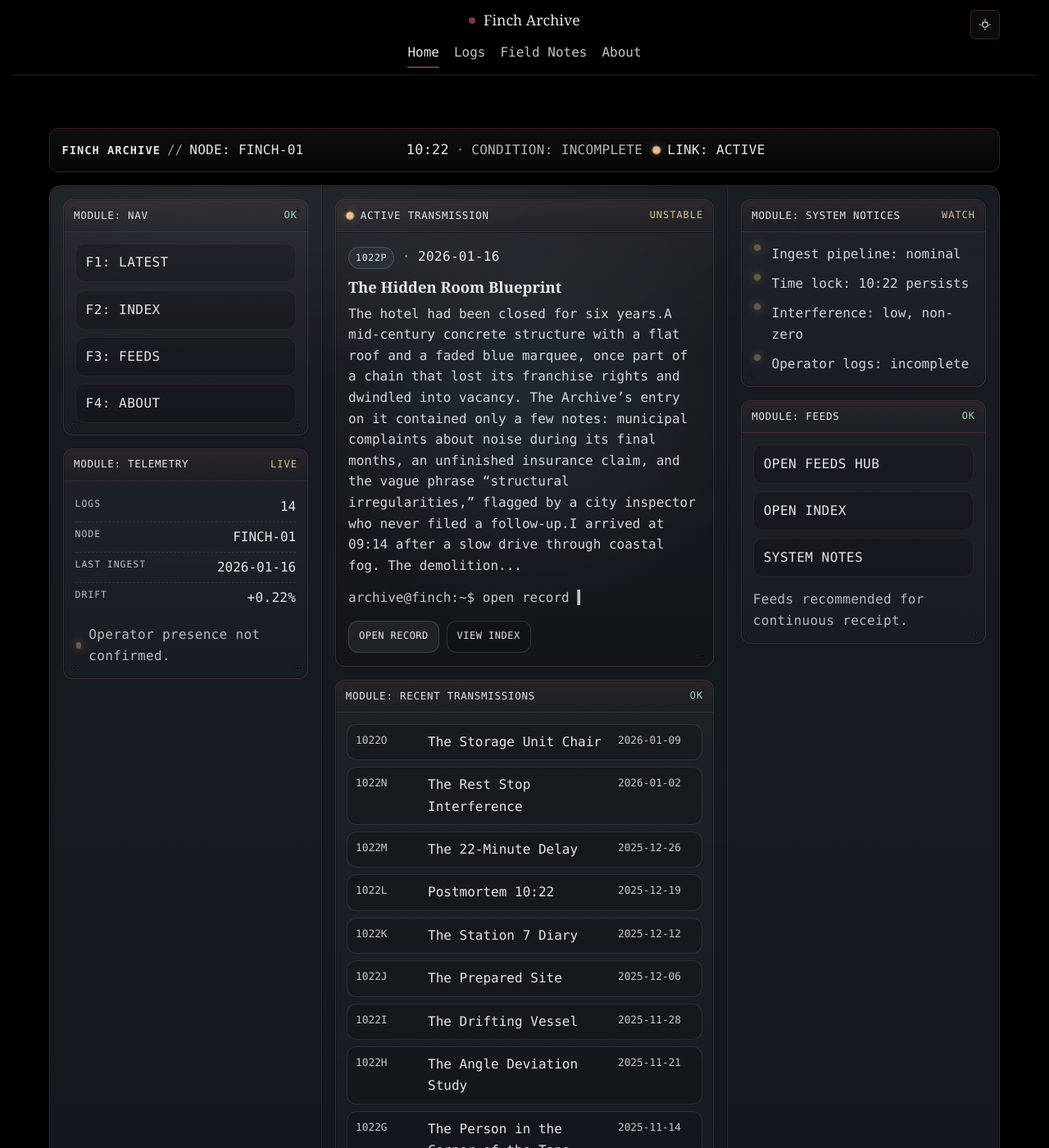
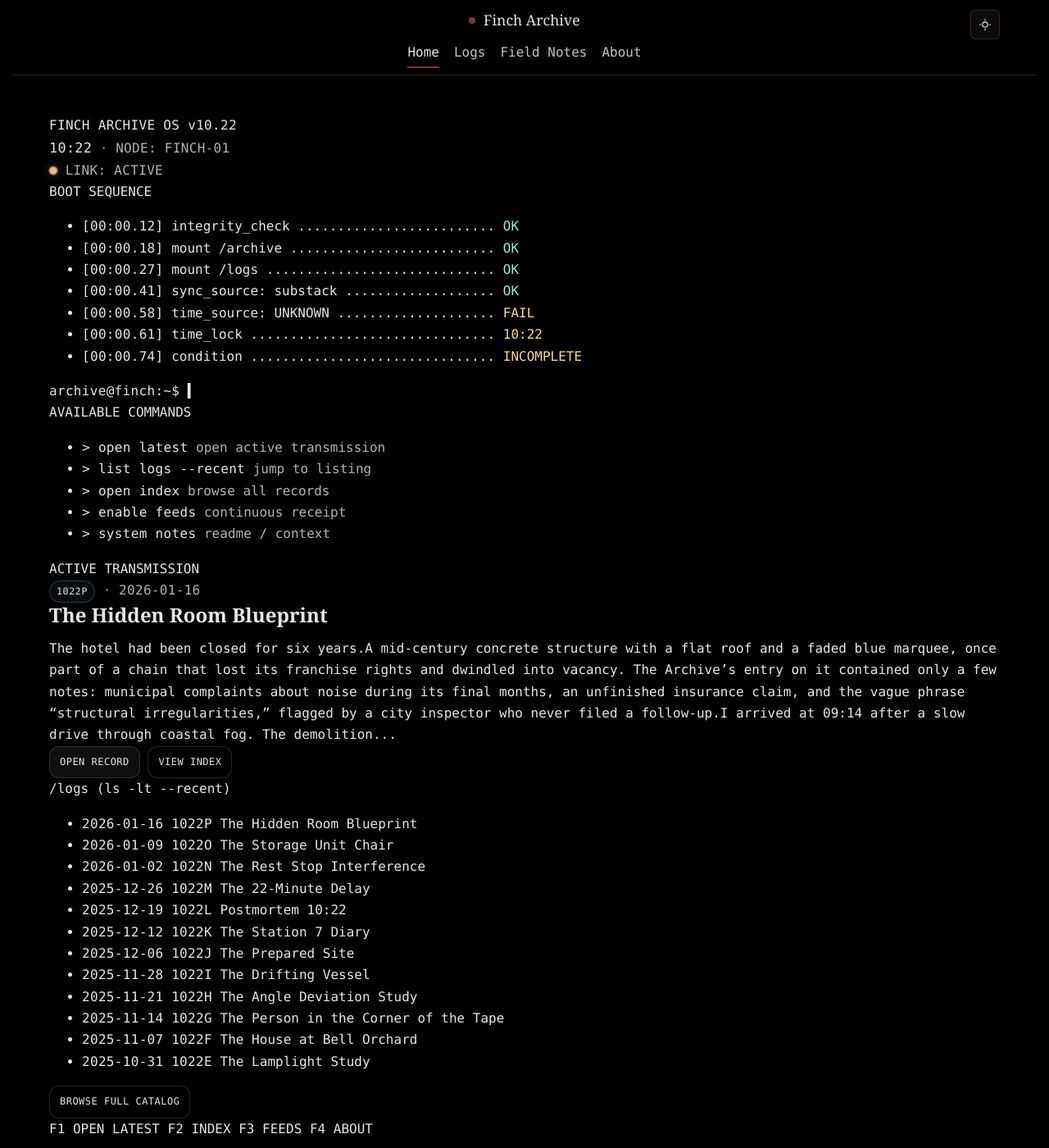
Before and after one commit to HallowayFinch/fincharchive.com, a Jekyll site: the page built from index.html, in a window 1280 px wide and 1400 px high. Shown: the whole window at 82% size. Built offline with Jekyll 4.4.1, drawn with Linux system fonts in a browser that asks for light colours.

Commit message:
Refactor Finch Archive layout and terminal interface

```diff
--- a/index.html
+++ b/index.html
@@ -3,200 +3,179 @@ layout: default
 title: Finch Archive
 description: "Recovered notes from incomplete transmissions: the latest logs from the Finch Archive."
 full_width: true
-hero_image: "/assets/og/home-console-1600x900.webp"
-hero_alt: "A dim, abandoned control corridor lit by a single fluorescent tube."
-hero_w: 1600
-hero_h: 900
 ---
 
 {%- assign EMPTY = '' | split: '' -%}
 {%- assign logs  = site.logs | sort: "date" | reverse | default: EMPTY -%}
 {%- assign feat  = logs | first -%}
-{%- assign rest  = logs | slice: 1, 9 | default: EMPTY -%}
+{%- assign rest  = logs | slice: 0, 12 | default: EMPTY -%}
 
-<section class="finch-console" aria-label="Finch Archive control panel">
-  <!-- STATUS RAIL -->
-  <header class="finch-rail" role="banner">
-    <div class="finch-rail__left">
-      <span class="finch-label">FINCH ARCHIVE</span>
-      <span class="finch-sep" aria-hidden="true">//</span>
-      <span class="finch-mono">NODE: FINCH-01</span>
+<section class="finch-terminal-home" aria-label="Finch Archive terminal interface">
+  <div class="finch-terminal-bezel">
+    <div class="finch-terminal-screen" role="region" aria-label="CRT viewport">
+      <!-- TOP BAR -->
+      <header class="finch-terminal-topbar">
+        <div class="finch-terminal-topbar__left">
+          <span class="finch-mono finch-toplabel">FINCH ARCHIVE OS v10.22</span>
         </div>
-
-    <div class="finch-rail__center" aria-label="System clock">
+        <div class="finch-terminal-topbar__center">
           <span class="finch-mono finch-clock">10:22</span>
           <span class="finch-sep" aria-hidden="true">·</span>
-      <span class="finch-mono finch-muted">CONDITION: INCOMPLETE</span>
+          <span class="finch-mono finch-muted">NODE: FINCH-01</span>
         </div>
-
-    <div class="finch-rail__right" aria-label="Link status">
+        <div class="finch-terminal-topbar__right">
           <span class="finch-led finch-led--pulse" aria-hidden="true"></span>
-      <span class="finch-mono">LINK: ACTIVE</span>
+          <span class="finch-mono finch-muted">LINK: ACTIVE</span>
         </div>
       </header>
 
-  <!-- CHASSIS / BAYS -->
-  <div class="finch-chassis">
-    <!-- LEFT BAY -->
-    <aside class="finch-bay finch-bay--left" aria-label="Left bay">
-      <section class="finch-module" aria-label="Navigation module">
-        <header class="finch-plate">
-          <span class="finch-plate__title">MODULE: NAV</span>
-          <span class="finch-plate__status finch-ok">OK</span>
-        </header>
-        <div class="finch-body">
-          <nav class="finch-nav" aria-label="Console navigation">
-            <a class="finch-key" href="{{ '/' | relative_url }}">F1: LATEST</a>
-            <a class="finch-key" href="{{ '/logs/' | relative_url }}">F2: INDEX</a>
-            <a class="finch-key" href="{{ '/feeds/' | relative_url }}">F3: FEEDS</a>
-            <a class="finch-key" href="{{ '/about/' | relative_url }}">F4: ABOUT</a>
-          </nav>
-        </div>
+      <!-- BODY -->
+      <div class="finch-terminal-body">
+        <!-- BOOT -->
+        <section class="finch-boot" aria-label="Boot sequence">
+          <div class="finch-section-label">BOOT SEQUENCE</div>
+
+          <ul class="finch-boot-lines" data-boot>
+            <li><span class="finch-mono">[00:00.12]</span> integrity_check ......................... <span class="finch-ok">OK</span></li>
+            <li><span class="finch-mono">[00:00.18]</span> mount /archive .......................... <span class="finch-ok">OK</span></li>
+            <li><span class="finch-mono">[00:00.27]</span> mount /logs ............................. <span class="finch-ok">OK</span></li>
+            <li><span class="finch-mono">[00:00.41]</span> sync_source: substack ................... <span class="finch-ok">OK</span></li>
+            <li><span class="finch-mono">[00:00.58]</span> time_source: UNKNOWN .................... <span class="finch-warn">FAIL</span></li>
+            <li><span class="finch-mono">[00:00.61]</span> time_lock ............................... <span class="finch-warn">10:22</span></li>
+            <li><span class="finch-mono">[00:00.74]</span> condition ............................... <span class="finch-warn">INCOMPLETE</span></li>
+          </ul>
         </section>
 
-      <section class="finch-module" aria-label="Telemetry module">
-        <header class="finch-plate">
-          <span class="finch-plate__title">MODULE: TELEMETRY</span>
-          <span class="finch-plate__status finch-warn">LIVE</span>
-        </header>
-        <div class="finch-body">
-          <dl class="finch-kv" role="list">
-            <div class="finch-kv__row" role="listitem">
-              <dt>LOGS</dt>
-              <dd>{{ logs | size }}</dd>
+        <!-- PROMPT -->
+        <div class="finch-prompt" aria-label="Command prompt">
+          <span class="finch-mono">archive@finch:~$</span>
+          <span class="finch-cursor" aria-hidden="true">▍</span>
         </div>
-            <div class="finch-kv__row" role="listitem">
-              <dt>NODE</dt>
-              <dd>FINCH-01</dd>
-            </div>
-            {%- if feat and feat.date -%}
-            <div class="finch-kv__row" role="listitem">
-              <dt>LAST INGEST</dt>
-              <dd>{{ feat.date | date: "%Y-%m-%d" }}</dd>
-            </div>
-            {%- endif -%}
-            <div class="finch-kv__row" role="listitem">
-              <dt>DRIFT</dt>
-              <dd><span class="finch-mono">+0.22%</span></dd>
-            </div>
-          </dl>
 
-          <p class="finch-note">
-            <span class="finch-led finch-led--dim" aria-hidden="true"></span>
-            <span class="finch-mono finch-muted">Operator presence not confirmed.</span>
-          </p>
-        </div>
-      </section>
-    </aside>
+        <!-- COMMANDS -->
+        <nav class="finch-commands" aria-label="Available commands">
+          <div class="finch-section-label">AVAILABLE COMMANDS</div>
+          <ul class="finch-cmdlist" role="list">
+            <li>
+              <a class="finch-cmd" href="{% if feat %}{{ feat.url | relative_url }}{% else %}{{ '/logs/' | relative_url }}{% endif %}">
+                <span class="finch-mono">&gt; open latest</span>
+                <span class="finch-muted finch-cmd__hint">open active transmission</span>
+              </a>
+            </li>
+            <li>
+              <a class="finch-cmd" href="#recent">
+                <span class="finch-mono">&gt; list logs --recent</span>
+                <span class="finch-muted finch-cmd__hint">jump to listing</span>
+              </a>
+            </li>
+            <li>
+              <a class="finch-cmd" href="{{ '/logs/' | relative_url }}">
+                <span class="finch-mono">&gt; open index</span>
+                <span class="finch-muted finch-cmd__hint">browse all records</span>
+              </a>
+            </li>
+            <li>
+              <a class="finch-cmd" href="{{ '/feeds/' | relative_url }}">
+                <span class="finch-mono">&gt; enable feeds</span>
+                <span class="finch-muted finch-cmd__hint">continuous receipt</span>
+              </a>
+            </li>
+            <li>
+              <a class="finch-cmd" href="{{ '/about/' | relative_url }}">
+                <span class="finch-mono">&gt; system notes</span>
+                <span class="finch-muted finch-cmd__hint">readme / context</span>
+              </a>
+            </li>
+          </ul>
+        </nav>
 
-    <!-- CENTER BAY -->
-    <main class="finch-bay finch-bay--center" aria-label="Center bay">
-      <!-- FEATURED / CRT -->
-      <section class="finch-module" aria-label="Active transmission">
-        <header class="finch-plate finch-plate--crt">
-          <span class="finch-plate__title">
-            <span class="finch-led finch-led--pulse" aria-hidden="true"></span>
-            ACTIVE TRANSMISSION
-          </span>
-          <span class="finch-plate__status finch-warn">UNSTABLE</span>
-        </header>
+        <!-- ACTIVE TRANSMISSION -->
+        <section class="finch-active" aria-label="Active transmission">
+          <div class="finch-section-label">ACTIVE TRANSMISSION</div>
 
-        <div class="finch-crt" role="region" aria-label="CRT viewport">
           {%- if feat -%}
-            <p class="finch-crt__meta">
+            <div class="finch-active__meta">
               <span class="finch-tag">{{ feat.log_id | default: "LOG" }}</span>
               <span class="finch-sep" aria-hidden="true">·</span>
-              <span class="finch-mono">{{ feat.date | date: "%Y-%m-%d" }}</span>
-            </p>
+              <span class="finch-mono finch-muted">{{ feat.date | date: "%Y-%m-%d" }}</span>
+            </div>
 
-            <h2 class="finch-crt__title">
+            <h2 class="finch-active__title">
               <a class="finch-link" href="{{ feat.url | relative_url }}">{{ feat.title }}</a>
             </h2>
 
-            <div class="finch-crt__text">
+            <div class="finch-active__text">
               {{ feat.content | strip_html | strip_newlines | truncate: 520 }}
             </div>
 
-            <p class="finch-crt__prompt" aria-hidden="true">
-              archive@finch:~$ open record <span class="finch-cursor">▍</span>
-            </p>
-
-            <div class="finch-crt__actions" aria-label="Transmission actions">
+            <div class="finch-active__actions" aria-label="Transmission actions">
               <a class="finch-btn" href="{{ feat.url | relative_url }}">OPEN RECORD</a>
               <a class="finch-btn finch-btn--ghost" href="{{ '/logs/' | relative_url }}">VIEW INDEX</a>
             </div>
           {%- else -%}
-            <p class="finch-crt__text">No transmissions available.</p>
+            <p class="finch-muted finch-mono">No transmissions available.</p>
           {%- endif -%}
-        </div>
         </section>
 
-      <!-- RECENT LIST -->
-      <section class="finch-module" aria-label="Recent transmissions">
-        <header class="finch-plate">
-          <span class="finch-plate__title">MODULE: RECENT TRANSMISSIONS</span>
-          <span class="finch-plate__status finch-ok">OK</span>
-        </header>
-        <div class="finch-body">
-          <ul class="finch-list" role="list">
+        <!-- LISTING -->
+        <section class="finch-listing" id="recent" aria-label="Recent logs listing">
+          <div class="finch-section-label">/logs (ls -lt --recent)</div>
+
+          <ul class="finch-ls" role="list">
             {%- for item in rest -%}
-              <li class="finch-list__row">
-                <span class="finch-list__id">{{ item.log_id | default: "—" }}</span>
-                <a class="finch-list__title" href="{{ item.url | relative_url }}">{{ item.title }}</a>
-                <span class="finch-list__date">{{ item.date | date: "%Y-%m-%d" }}</span>
+              <li class="finch-ls__row">
+                <span class="finch-mono finch-ls__date">{{ item.date | date: "%Y-%m-%d" }}</span>
+                <span class="finch-mono finch-ls__id">{{ item.log_id | default: "—" }}</span>
+                <a class="finch-ls__title" href="{{ item.url | relative_url }}">{{ item.title }}</a>
               </li>
             {%- endfor -%}
           </ul>
 
-          <div class="finch-row">
+          <div class="finch-listing__more">
             <a class="finch-btn finch-btn--ghost" href="{{ '/logs/' | relative_url }}">BROWSE FULL CATALOG</a>
-          </div>
-        </div>
-      </section>
-    </main>
-
-    <!-- RIGHT BAY -->
-    <aside class="finch-bay finch-bay--right" aria-label="Right bay">
-      <section class="finch-module" aria-label="System notices">
-        <header class="finch-plate">
-          <span class="finch-plate__title">MODULE: SYSTEM NOTICES</span>
-          <span class="finch-plate__status finch-warn">WATCH</span>
-        </header>
-        <div class="finch-body">
-          <ul class="finch-bullets" role="list">
-            <li><span class="finch-led finch-led--dim" aria-hidden="true"></span> Ingest pipeline: nominal</li>
-            <li><span class="finch-led finch-led--dim" aria-hidden="true"></span> Time lock: 10:22 persists</li>
-            <li><span class="finch-led finch-led--dim" aria-hidden="true"></span> Interference: low, non-zero</li>
-            <li><span class="finch-led finch-led--dim" aria-hidden="true"></span> Operator logs: incomplete</li>
-          </ul>
           </div>
         </section>
 
-      <section class="finch-module" aria-label="Feeds module">
-        <header class="finch-plate">
-          <span class="finch-plate__title">MODULE: FEEDS</span>
-          <span class="finch-plate__status finch-ok">OK</span>
-        </header>
-        <div class="finch-body">
-          <div class="finch-stack">
-            <a class="finch-key" href="{{ '/feeds/' | relative_url }}">OPEN FEEDS HUB</a>
-            <a class="finch-key" href="{{ '/logs/' | relative_url }}">OPEN INDEX</a>
-            <a class="finch-key" href="{{ '/about/' | relative_url }}">SYSTEM NOTES</a>
+        <!-- FUNCTION KEYS -->
+        <nav class="finch-fkeys" aria-label="Function keys">
+          <a class="finch-fkey" href="{% if feat %}{{ feat.url | relative_url }}{% else %}{{ '/logs/' | relative_url }}{% endif %}">F1 OPEN LATEST</a>
+          <a class="finch-fkey" href="{{ '/logs/' | relative_url }}">F2 INDEX</a>
+          <a class="finch-fkey" href="{{ '/feeds/' | relative_url }}">F3 FEEDS</a>
+          <a class="finch-fkey" href="{{ '/about/' | relative_url }}">F4 ABOUT</a>
+        </nav>
+      </div>
+    </div>
   </div>
 
-          <p class="finch-note">
-            <span class="finch-mono finch-muted">Feeds recommended for continuous receipt.</span>
-          </p>
-        </div>
+  <!-- tiny boot “typing” flavor (optional, safe) -->
+  <script>
+    (function () {
+      const root = document.querySelector('.finch-terminal-home');
+      const list = document.querySelector('[data-boot]');
+      if (!root || !list) return;
+
+      const reduce = window.matchMedia && window.matchMedia('(prefers-reduced-motion: reduce)').matches;
+      if (reduce) return;
+
+      const lines = Array.from(list.querySelectorAll('li'));
+      if (!lines.length) return;
+
+      root.classList.add('is-boot-animating');
+      lines.forEach(li => li.classList.remove('is-revealed'));
+
+      let i = 0;
+      const step = () => {
+        if (i < lines.length) {
+          lines[i].classList.add('is-revealed');
+          i += 1;
+          setTimeout(step, 90);
+        } else {
+          root.classList.remove('is-boot-animating');
+          root.classList.add('is-boot-done');
+        }
+      };
+
+      setTimeout(step, 150);
+    })();
+  </script>
 </section>
-    </aside>
-  </div>
-
-  <!-- SOFT KEYS -->
-  <nav class="finch-softkeys" aria-label="Soft keys">
-    <a class="finch-softkey" href="{{ feat.url | relative_url }}">F1 OPEN LATEST</a>
-    <a class="finch-softkey" href="{{ '/logs/' | relative_url }}">F2 BROWSE INDEX</a>
-    <a class="finch-softkey" href="{{ '/feeds/' | relative_url }}">F3 FEEDS</a>
-    <a class="finch-softkey" href="{{ '/about/' | relative_url }}">F4 ABOUT</a>
-  </nav>
-</section>
```
Lines whose indentation alone changed are shown as unchanged.
